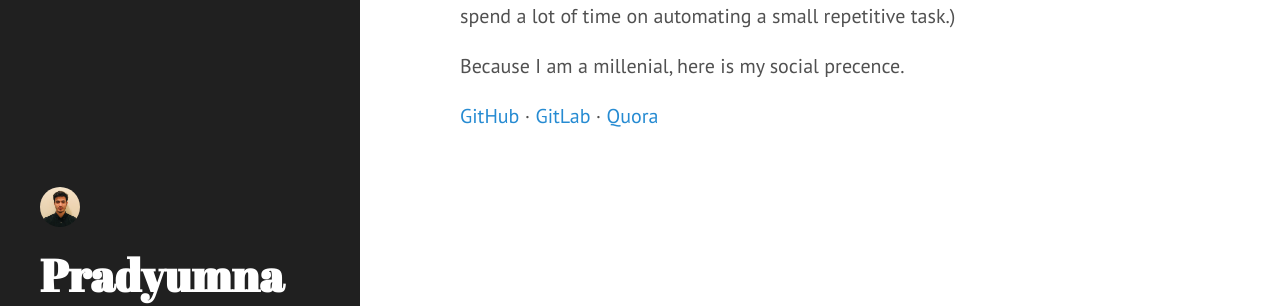
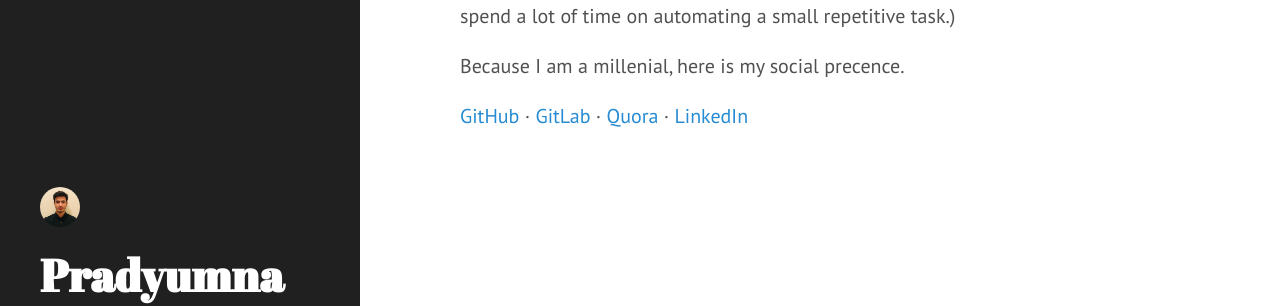
Before and after one commit to pradyumna2905/pradyumnaio, a Jekyll site: the page built from about.md, in a window 1280 px wide. Shown: the part 349-655 px from the top of the page. Built offline with Jekyll 4.4.1, drawn with Linux system fonts in a browser that asks for light colours; Markdown is read by kramdown in place of the engine named in the settings.

Commit message:
adds linkedin

```diff
--- a/about.md
+++ b/about.md
@@ -16,6 +16,7 @@ may spend a lot of time on automating a small repetitive task.)
 
 Because I am a millenial, here is my social precence.
 
-[GitHub](https://github.com/pradyumna2905) &middot;
-[GitLab](https://gitlab.com/pradyumna2905) &middot;
-[Quora](https://www.quora.com/profile/Pradyumna-Shembekar)
+<a href="https://github.com/pradyumna2905" target="_blank">GitHub</a> &middot;
+<a href="https://gitlab.com/pradyumna2905" target="_blank">GitLab</a> &middot;
+<a href="https://www.quora.com/profile/Pradyumna-Shembekar" target="_blank">Quora</a> &middot;
+<a href="https://www.linkedin.com/in/pradyumnashembekar/" target="_blank">LinkedIn</a>
```
